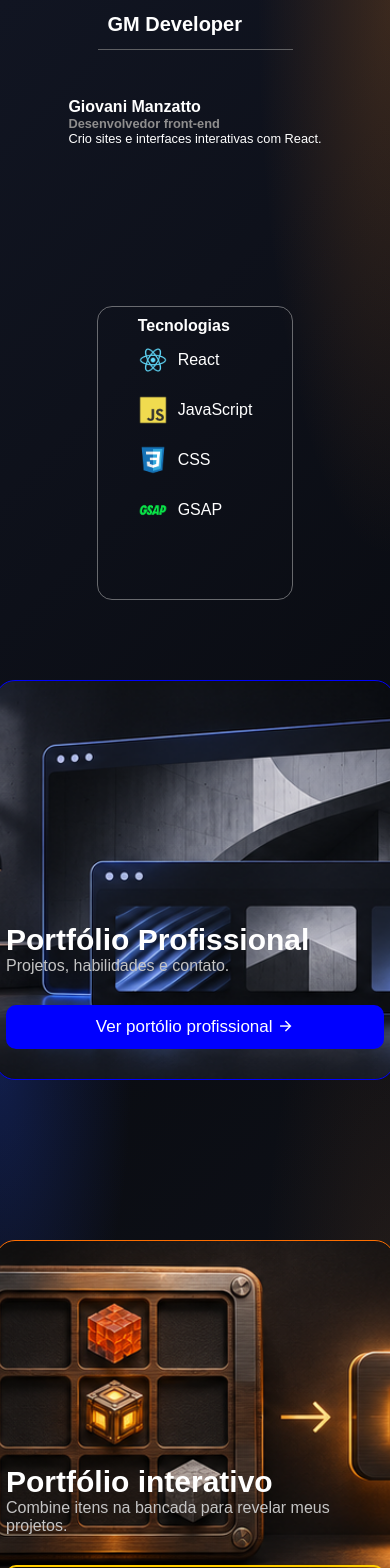
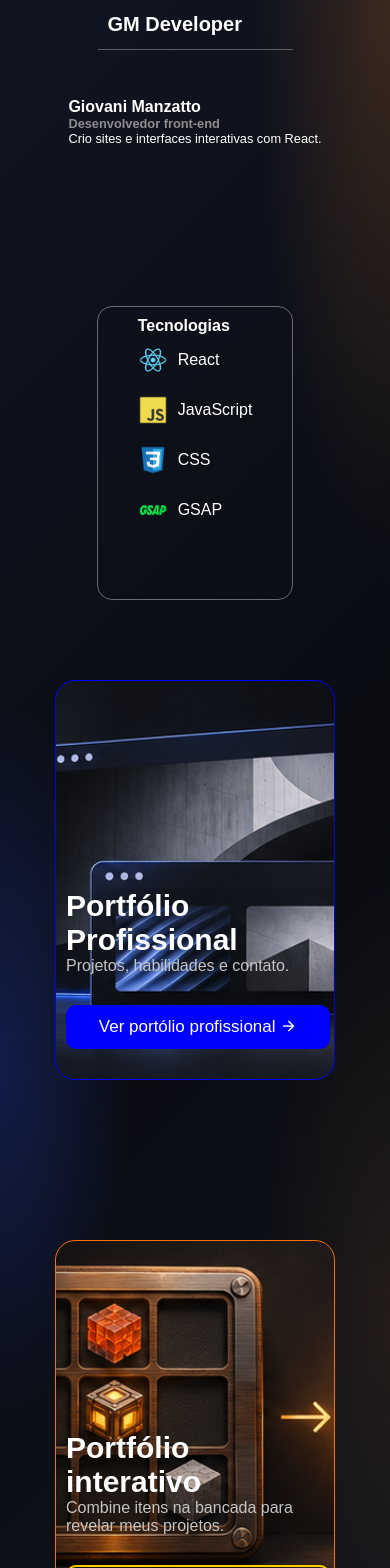
Before and after one commit to gmanzattodev/Portfolio, a React (Vite) app: page / in a window 390 px wide. Shown: the top 1568 px of the page. Built offline with nearby package versions, Linux system fonts and the light colour scheme.

Commit message:
Update headerEntrada.css

```diff
--- a/src/React-components/EntradaPortfólio/css/headerEntrada.css
+++ b/src/React-components/EntradaPortfólio/css/headerEntrada.css
@@ -186,6 +186,7 @@
   border-radius: 10px;
   border: none;
   margin: 10px 0px 20px 0px;
+  white-space: nowrap;
 }
 
 .cardsGrid .cards.mine {
@@ -253,3 +254,11 @@
     display: none;
   }
 }
+@media screen and (max-width: 400px) {
+  .cardsGrid .cards{
+    width: 280px;
+  }
+  .headerEntrada h2{
+    white-space: nowrap;
+  }
+}
```
